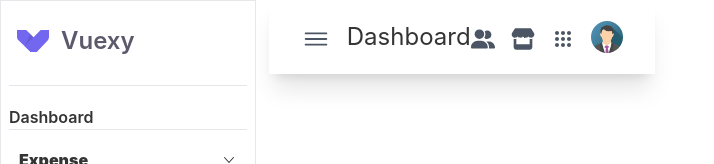
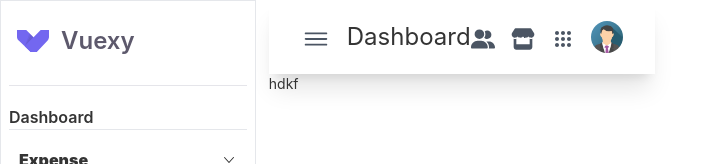
Before and after one commit to Nextwebservice-Frontend/react-admin-template, a React (Vite) app: page /expenseReceipt in a window 1280 px wide. Shown: the top 164 px of the page, without its empty margins (0-714 px from the left). Built offline with nearby package versions, Linux system fonts and the light colour scheme.

Commit message:
expense modal create

```diff
--- /dev/null
+++ b/src/Pages/ExpenseReceipt/ExpenseReceipt.jsx
@@ -0,0 +1,18 @@
+/* eslint-disable no-unused-vars */
+import React from 'react';
+
+const ExpenseReceipt = () => {
+    return (
+        <>
+
+
+            <div>
+                hdkf
+            </div>
+
+        </>
+
+    );
+};
+
+export default ExpenseReceipt;
--- /dev/null
+++ b/src/Pages/ExpenseReceipt/NewExpenseReceipt/ExpenseModal.jsx
@@ -0,0 +1,12 @@
+/* eslint-disable no-unused-vars */
+import React from 'react';
+
+const ExpenseModal = () => {
+    return (
+        <div>
+
+        </div>
+    );
+};
+
+export default ExpenseModal;
--- a/src/Pages/ExpanseReceipt/NewExpanseReceipt/NewExpanseReceipt.jsx
+++ b/src/Pages/ExpenseReceipt/NewExpenseReceipt/NewExpenseReceipt.jsx
@@ -1,7 +1,7 @@
 /* eslint-disable no-unused-vars */
 import React from 'react';
 
-const NewExpanseReceipt = () => {
+const NewExpenseReceipt = () => {
     return (
         <>
 
@@ -146,4 +146,4 @@ const NewExpanseReceipt = () => {
     );
 };
 
-export default NewExpanseReceipt;
+export default NewExpenseReceipt;
```
Also changed, not shown: src/Pages/ExpanseReceipt/ExpanseReceipt.jsx (deleted, +0 -16 lines), src/Router/Router.jsx (+4 -4 lines).
